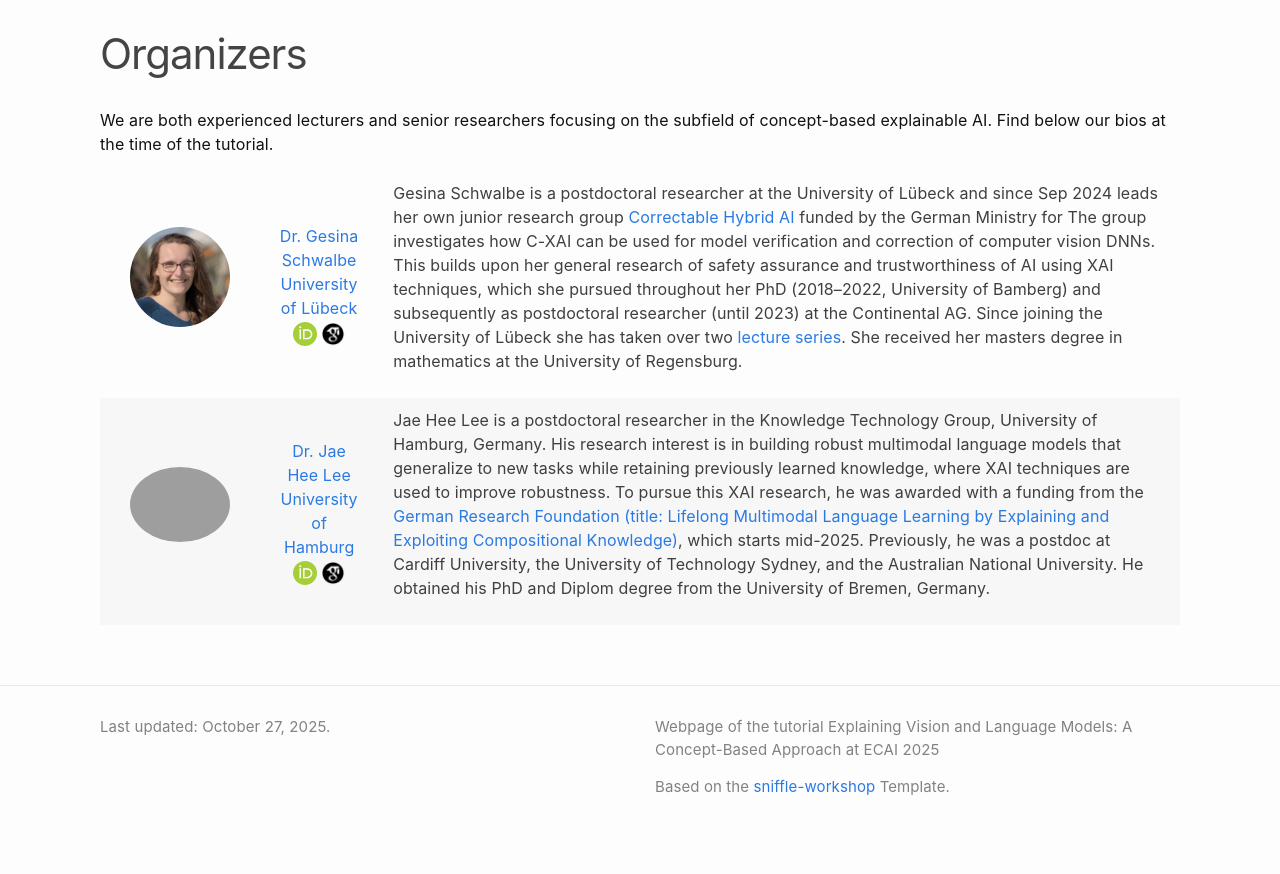
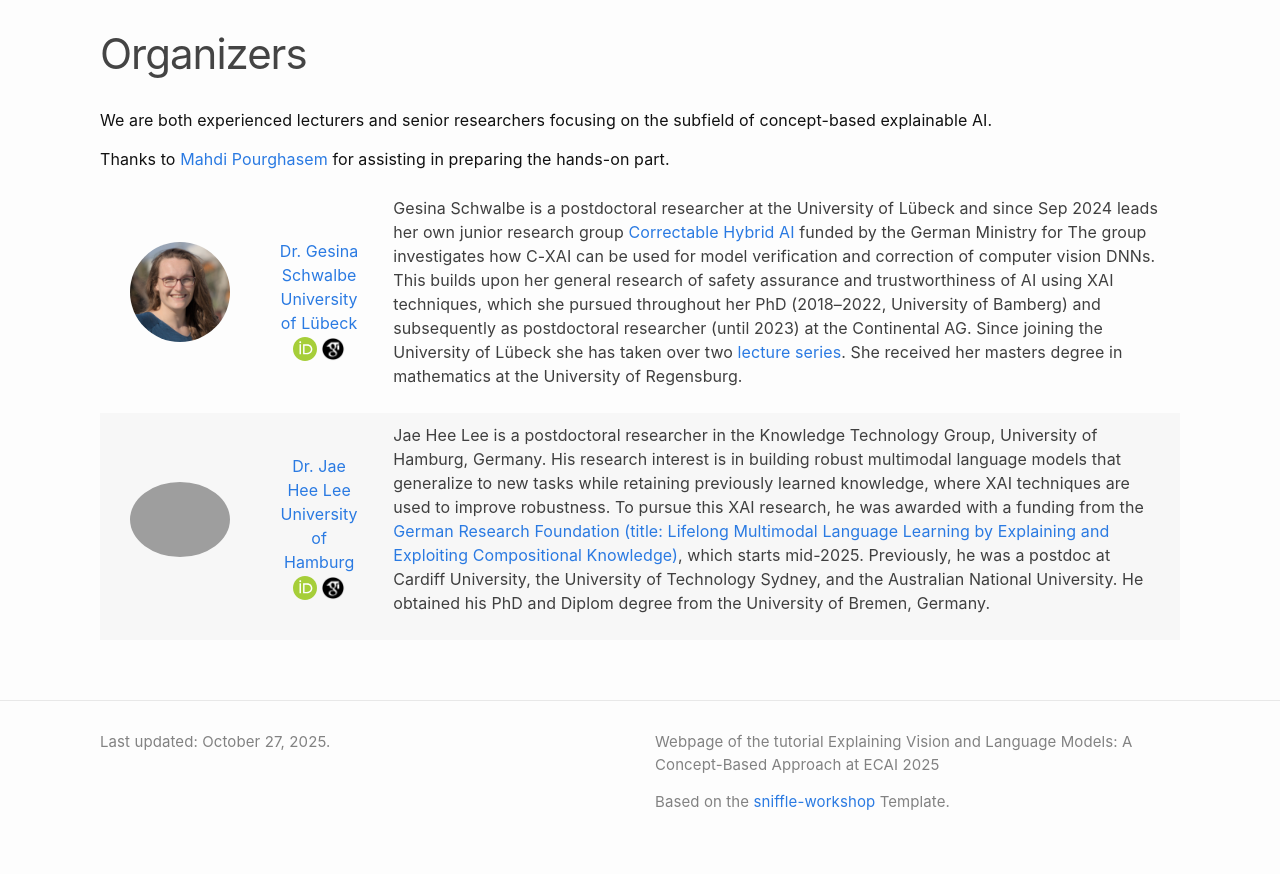
Before and after one commit to gesina/c-xai-tutorial, a Jekyll site: the page built from organizers.md, in a window 1280 px wide. Shown: the part 100-974 px from the top of the page. Built offline with Jekyll 4.4.1, drawn with Linux system fonts in a browser that asks for light colours.

Commit message:
added mahdi

```diff
--- a/organizers.md
+++ b/organizers.md
@@ -6,4 +6,5 @@ permalink: /organizers/
 
 We are both experienced lecturers and senior researchers focusing on
 the subfield of concept-based explainable AI.
-Find below our bios at the time of the tutorial.
+
+Thanks to [Mahdi Pourghasem](https://www.linkedin.com/in/mahdi-pourghasem) for assisting in preparing the hands-on part.
```
